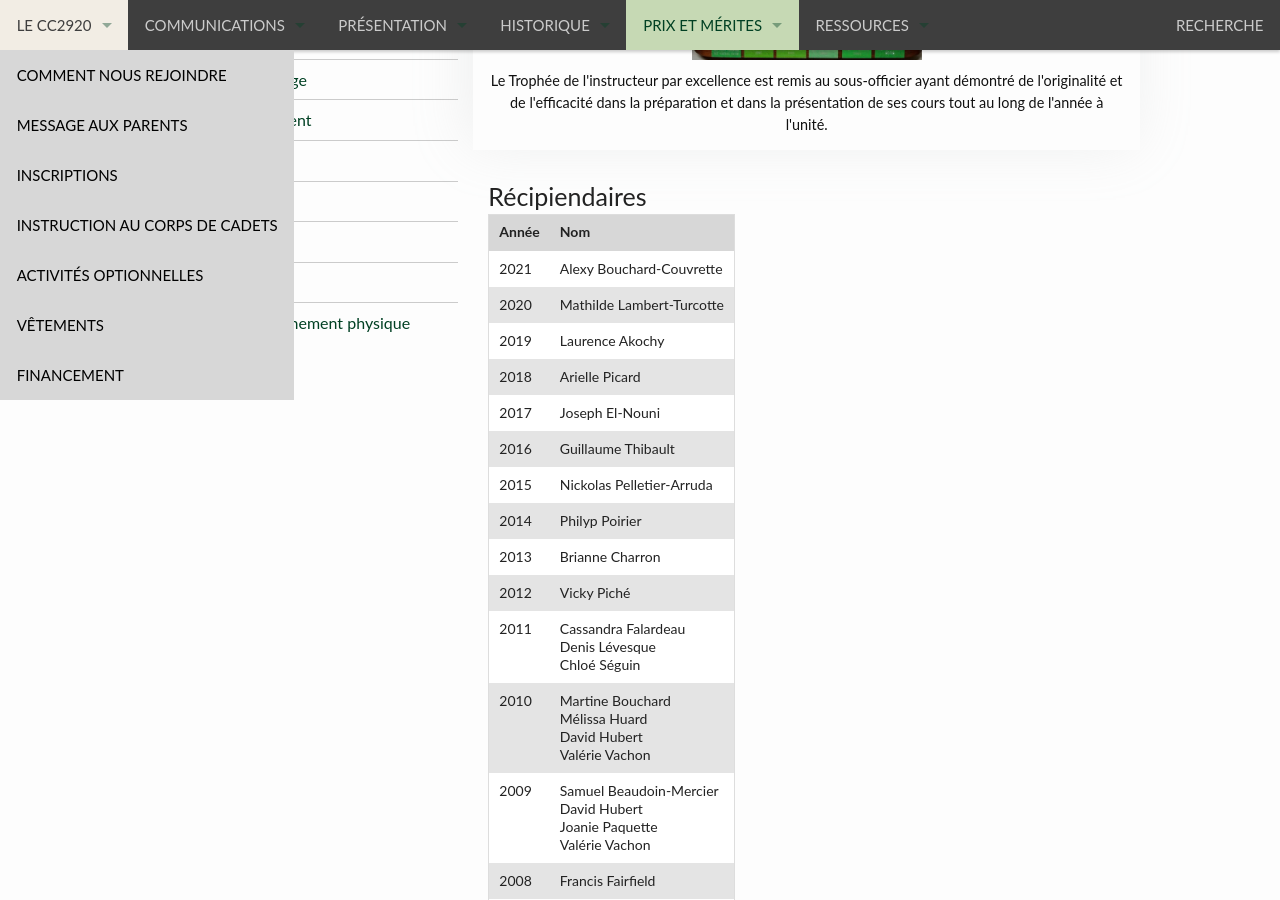
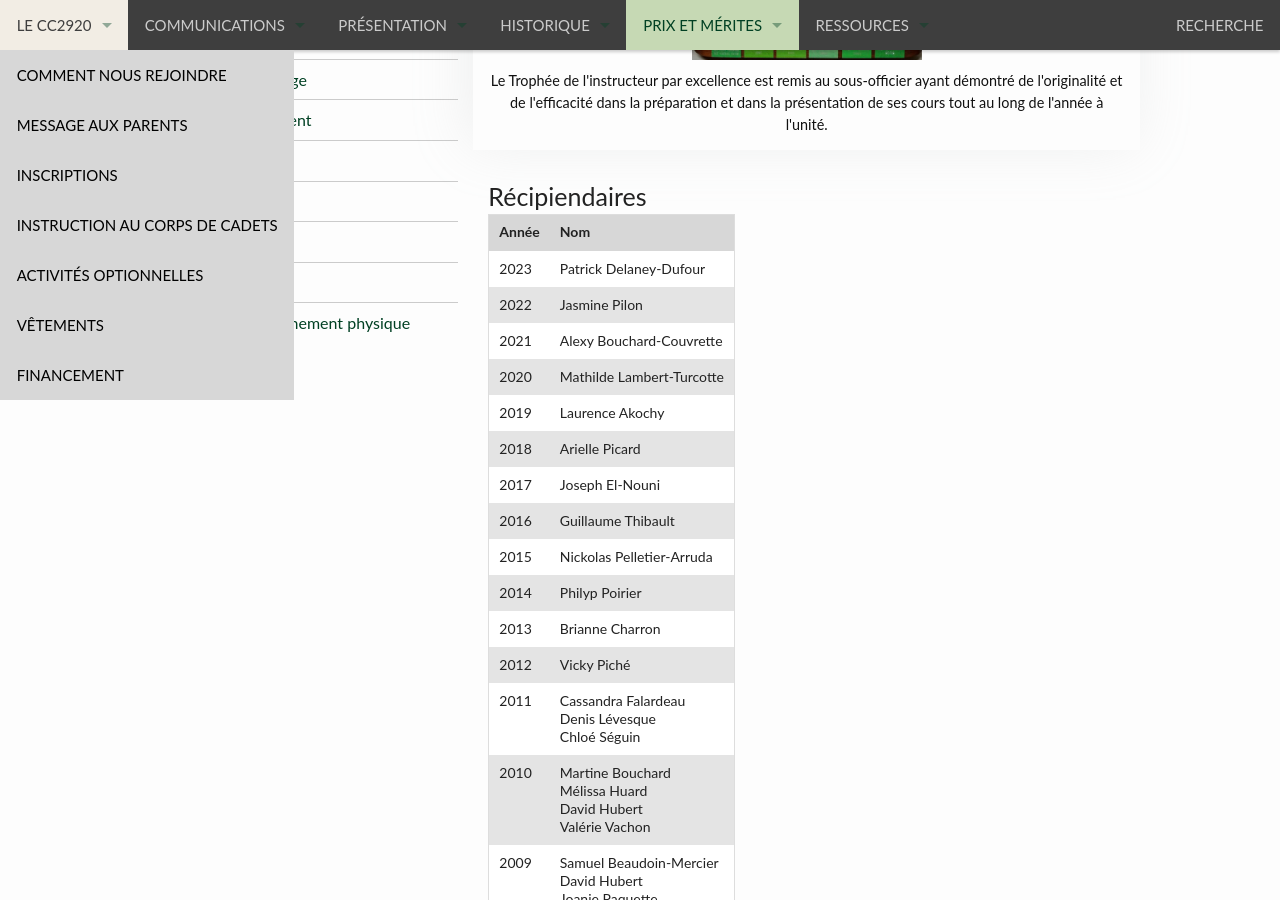
Before and after one commit to CC2920/web, a Jekyll site: the page built from _prix/plaques-trophees/instructeur-excellence.md, in a window 1280 px wide and 900 px high, scrolled down 761 px. Built offline with Jekyll 4.4.1, drawn with Linux system fonts in a browser that asks for light colours.

Commit message:
Update instructeur-excellence.md

```diff
--- a/_prix/plaques-trophees/instructeur-excellence.md
+++ b/_prix/plaques-trophees/instructeur-excellence.md
@@ -13,6 +13,8 @@ prix:
 
 | Année | Nom |
 | --- | --- |
+| 2023 | Patrick Delaney-Dufour |
+| 2022 | Jasmine Pilon |
 | 2021 | Alexy Bouchard-Couvrette |
 | 2020 | Mathilde Lambert-Turcotte |
 | 2019 | Laurence Akochy |
```
